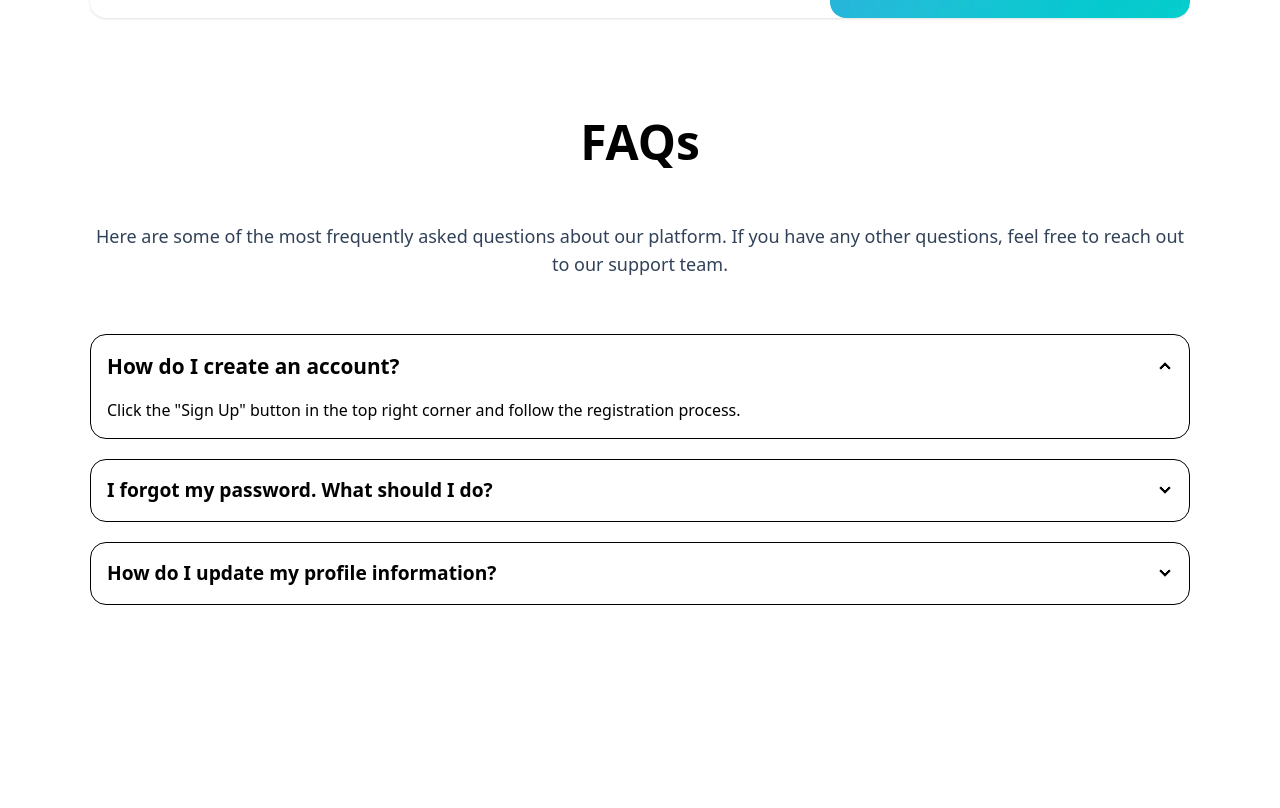
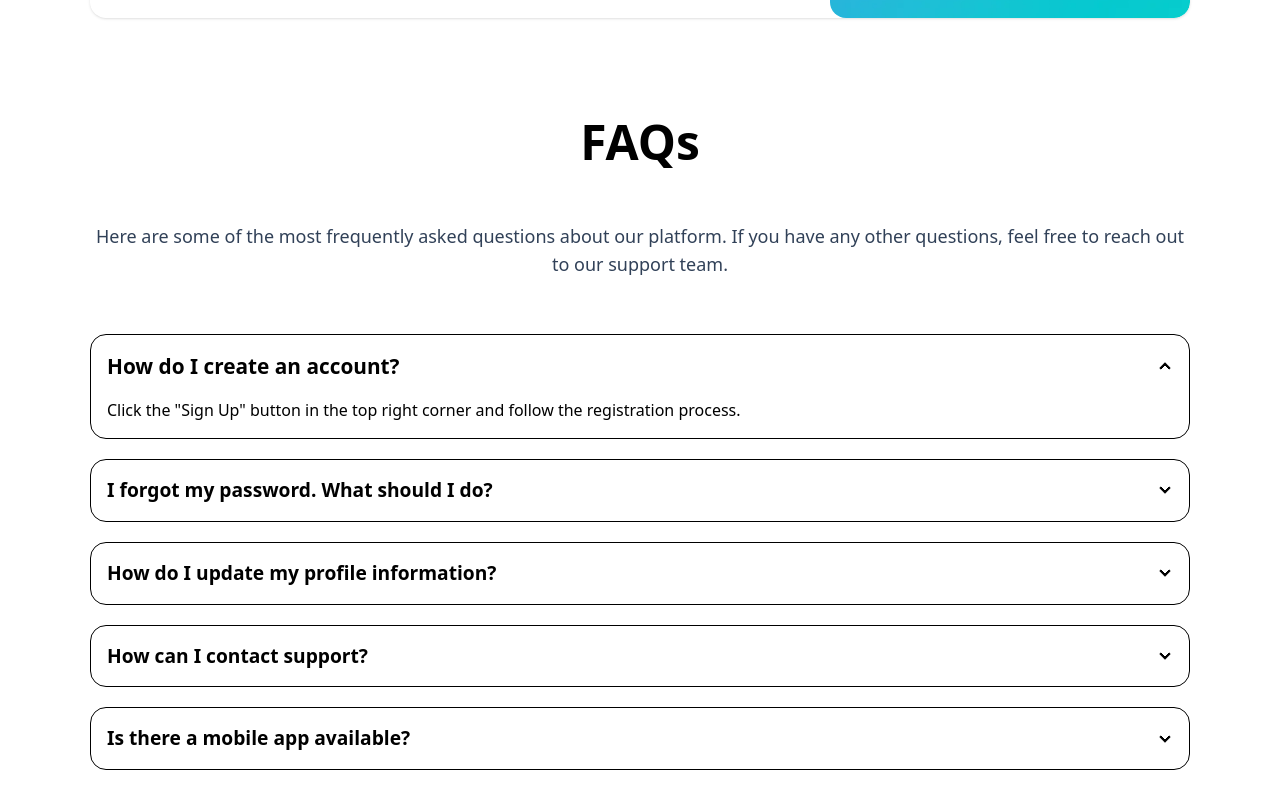
Before and after one commit to Nortey-Micheal/Emitly, a React (Vite) app: page / in a window 1280 px wide. Shown: the part 5102-5910 px from the top of the page. Built offline with nearby package versions, Linux system fonts and the light colour scheme.

Commit message:
Add additional FAQ entries for improved user support information

```diff
--- a/src/components/faq.tsx
+++ b/src/components/faq.tsx
@@ -21,6 +21,16 @@ export default function Faq() {
                     <div className="collapse-title font-semibold text-[1.2rem]">How do I update my profile information?</div>
                     <div className="collapse-content">Go to "My Account" settings and select "Edit Profile" to make changes.</div>
                 </div>
+                <div className="collapse collapse-arrow bg-base-100 border border-base-300">
+                    <input type="radio" name="my-accordion-2" />
+                    <div className="collapse-title font-semibold text-[1.2rem]">How can I contact support?</div>
+                    <div className="collapse-content">You can contact our support team via the "Contact Us" page or by emailing support@ourplatform.com.</div>
+                </div>
+                <div className="collapse collapse-arrow bg-base-100 border border-base-300">
+                    <input type="radio" name="my-accordion-2" />
+                    <div className="collapse-title font-semibold text-[1.2rem]">Is there a mobile app available?</div>
+                    <div className="collapse-content">Yes, our mobile app is available for both iOS and Android devices. You can download it from the App Store or Google Play.</div>
+                </div>
             </div>
         </div>
     )
```
